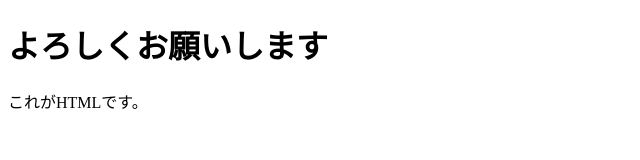
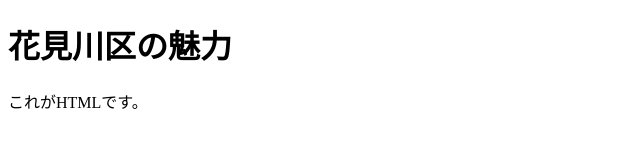
Before and after one commit to ick2422ymz/testkadaiiti.github.io, a plain HTML site: page index.html in a window 1280 px wide. Shown: the whole page, without its empty margins (0-640 px from the left). Drawn offline with Linux system fonts and the light colour scheme.

Commit message:
Update index.html

```diff
--- a/index.html
+++ b/index.html
@@ -8,7 +8,7 @@
 </head>
 <body>
 
-    <h1>よろしくお願いします</h1>
+    <h1>花見川区の魅力</h1>
     <p>これがHTMLです。</p>
 
 </body>
```
